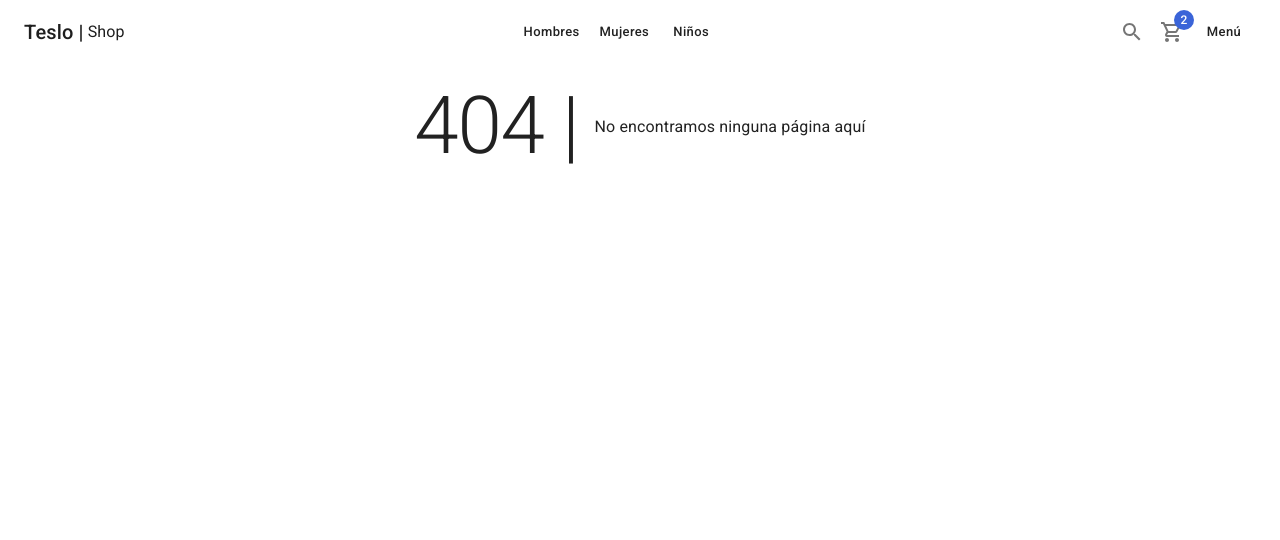
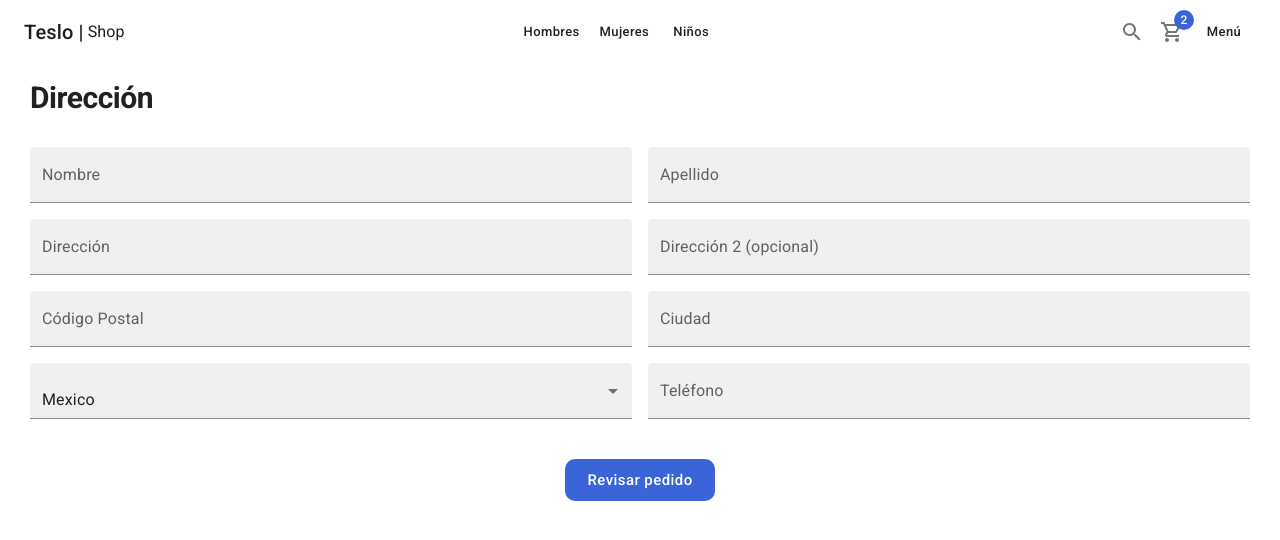
Before and after one commit to scarrilloh77/teslo-shop, a Next.js app: page /checkout/address in a window 1280 px wide. Before the commit this address had no page. Shown: the top 540 px of the page. Built offline with nearby package versions, Linux system fonts and the light colour scheme.

Commit message:
Address form

```diff
--- /dev/null
+++ b/pages/checkout/address.tsx
@@ -0,0 +1,68 @@
+import { ShopLayout } from '@/components/layouts';
+import {
+  Box,
+  Button,
+  FormControl,
+  Grid,
+  MenuItem,
+  Select,
+  TextField,
+  Typography,
+} from '@mui/material';
+
+const AddressPage = () => {
+  return (
+    <ShopLayout
+      title="Dirección"
+      pageDescription="Confirmar dirección del destino"
+    >
+      <Typography variant="h1" component="h1">
+        Dirección
+      </Typography>
+      <Grid container spacing={2} sx={{ mt: 2 }}>
+        <Grid item xs={12} sm={6}>
+          <TextField label="Nombre" variant="filled" fullWidth />
+        </Grid>
+        <Grid item xs={12} sm={6}>
+          <TextField label="Apellido" variant="filled" fullWidth />
+        </Grid>
+        <Grid item xs={12} sm={6}>
+          <TextField label="Dirección" variant="filled" fullWidth />
+        </Grid>
+        <Grid item xs={12} sm={6}>
+          <TextField
+            label="Dirección 2 (opcional)"
+            variant="filled"
+            fullWidth
+          />
+        </Grid>
+        <Grid item xs={12} sm={6}>
+          <TextField label="Código Postal" variant="filled" fullWidth />
+        </Grid>
+        <Grid item xs={12} sm={6}>
+          <TextField label="Ciudad" variant="filled" fullWidth />
+        </Grid>
+        <Grid item xs={12} sm={6}>
+          <FormControl fullWidth>
+            <Select variant="filled" label="País" value={1}>
+              <MenuItem value={1}>Argentina</MenuItem>
+              <MenuItem value={1}>Brasil</MenuItem>
+              <MenuItem value={1}>Colombia</MenuItem>
+              <MenuItem value={1}>Mexico</MenuItem>
+            </Select>
+          </FormControl>
+        </Grid>
+        <Grid item xs={12} sm={6}>
+          <TextField label="Teléfono" variant="filled" fullWidth />
+        </Grid>
+      </Grid>
+      <Box sx={{ mt: 5 }} display="flex" justifyContent="center">
+        <Button color="secondary" className="circular-btn" size="large">
+          Revisar pedido
+        </Button>
+      </Box>
+    </ShopLayout>
+  );
+};
+
+export default AddressPage;
```
